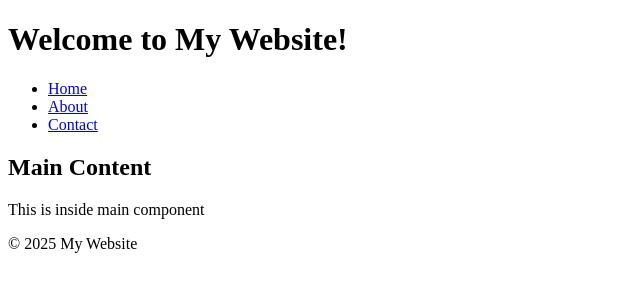
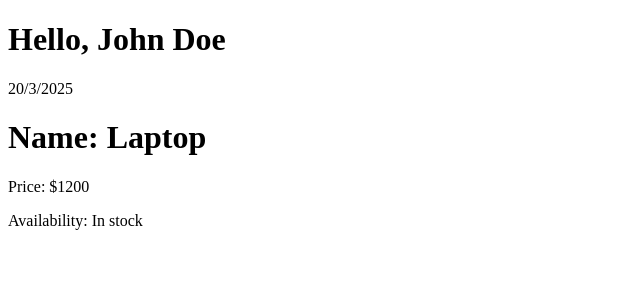
Before and after one commit to theSolution12/React-Journey, a React (Vite) app: page / in a window 1280 px wide. Shown: the top 300 px of the page, without its empty margins (0-640 px from the left). Built offline with nearby package versions, Linux system fonts and the light colour scheme.

Commit message:
Replace Header, MainComponent, and Footer with Greeting and ProductInfo components in App

```diff
--- a/src/App.jsx
+++ b/src/App.jsx
@@ -2,13 +2,14 @@ import Footer from "./components/Footer";
 import Header from "./components/Header";
 import Greet from "./components/Greet";
 import MainComponent from "./components/MainComponent";
+import Greeting from "./components/Greeting";
+import ProductInfo from "./components/ProductInfo";
 
 const App = () => {
   return (
     <>
-      <Header />
-      <MainComponent />
-      <Footer />
+      <Greeting />
+      <ProductInfo />
     </>
   )
 }
```
